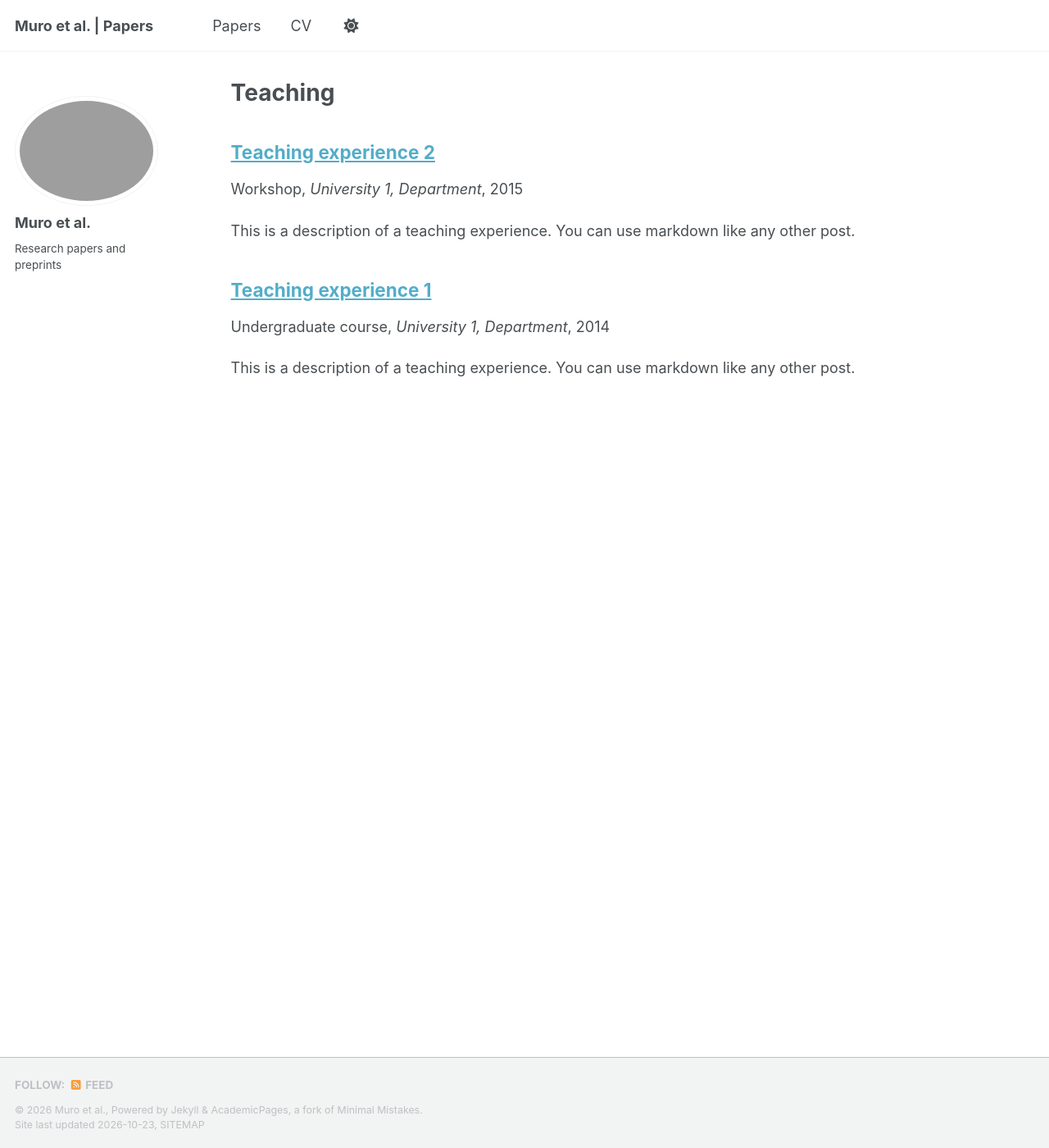
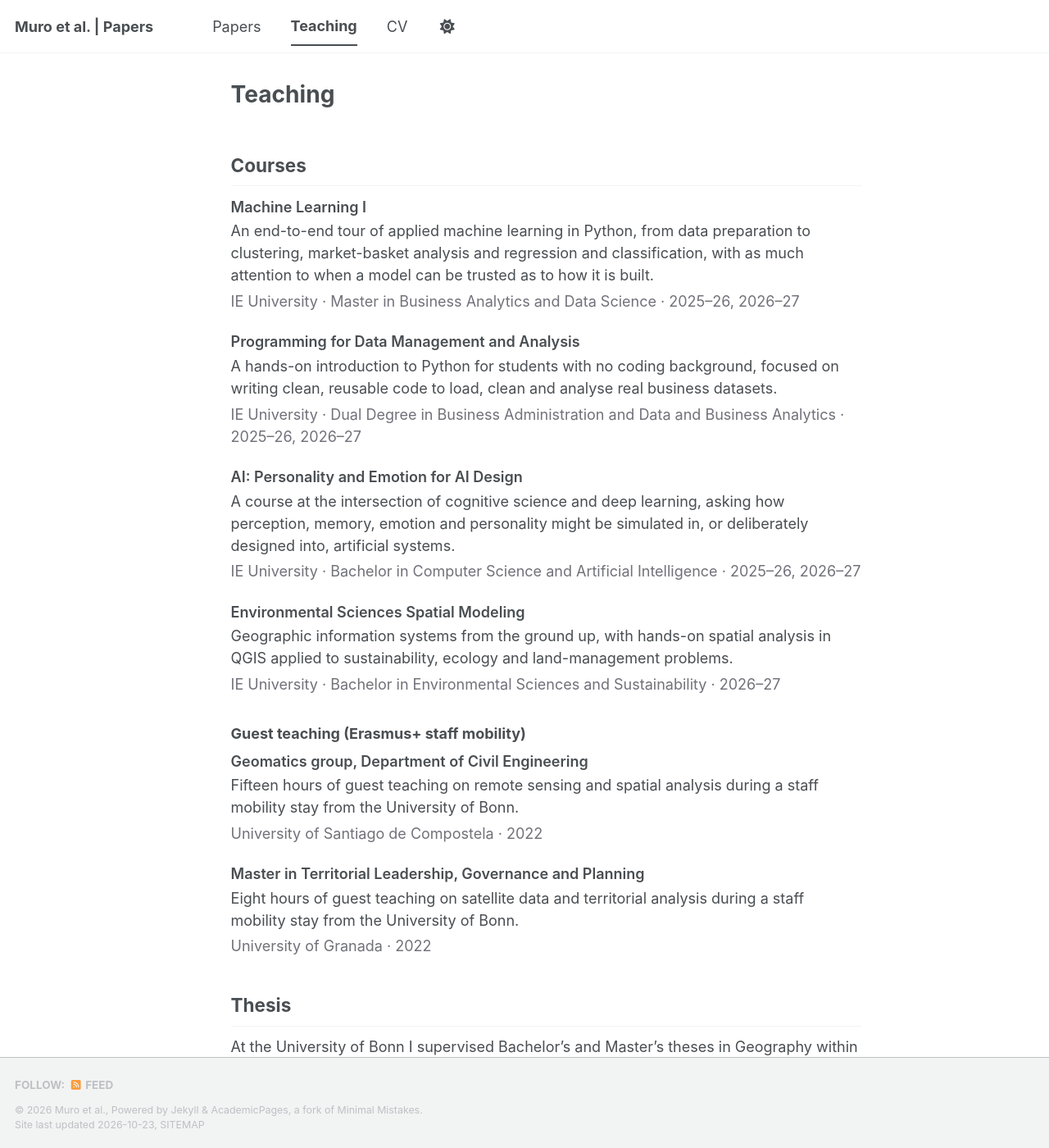
Before and after one commit to Havi-muro/muro-et-al, a Jekyll site: the page built from _pages/teaching.md, in a window 1280 px wide and 1400 px high. Shown: the whole window at 82% size. Built offline with Jekyll 4.4.1, drawn with Linux system fonts in a browser that asks for light colours; a style sheet for code colours, icons or effects is not loaded; some of the changed text lies outside the part shown.

Commit message:
Add teaching and thesis pages

```diff
--- a/_data/navigation.yml
+++ b/_data/navigation.yml
@@ -10,5 +10,7 @@
 main:
   - title: "Papers"
     url: /publications/
+  - title: "Teaching"
+    url: /teaching/
   - title: "CV"
     url: /cv/
--- /dev/null
+++ b/_pages/teaching.md
@@ -0,0 +1,82 @@
+---
+layout: single
+title: "Teaching"
+permalink: /teaching/
+author_profile: false
+excerpt: "Courses taught at IE University, guest teaching in Spain, and thesis supervision at the University of Bonn."
+---
+
+## Courses
+
+<ul class="teaching-list">
+  <li>
+    <p class="teaching-list__title">Machine Learning I</p>
+    <p class="teaching-list__desc">An end-to-end tour of applied machine learning in Python, from data preparation to clustering, market-basket analysis and regression and classification, with as much attention to when a model can be trusted as to how it is built.</p>
+    <p class="teaching-list__meta">IE University · Master in Business Analytics and Data Science · 2025–26, 2026–27</p>
+  </li>
+  <li>
+    <p class="teaching-list__title">Programming for Data Management and Analysis</p>
+    <p class="teaching-list__desc">A hands-on introduction to Python for students with no coding background, focused on writing clean, reusable code to load, clean and analyse real business datasets.</p>
+    <p class="teaching-list__meta">IE University · Dual Degree in Business Administration and Data and Business Analytics · 2025–26, 2026–27</p>
+  </li>
+  <li>
+    <p class="teaching-list__title">AI: Personality and Emotion for AI Design</p>
+    <p class="teaching-list__desc">A course at the intersection of cognitive science and deep learning, asking how perception, memory, emotion and personality might be simulated in, or deliberately designed into, artificial systems.</p>
+    <p class="teaching-list__meta">IE University · Bachelor in Computer Science and Artificial Intelligence · 2025–26, 2026–27</p>
+  </li>
+  <li>
+    <p class="teaching-list__title">Environmental Sciences Spatial Modeling</p>
+    <p class="teaching-list__desc">Geographic information systems from the ground up, with hands-on spatial analysis in QGIS applied to sustainability, ecology and land-management problems.</p>
+    <p class="teaching-list__meta">IE University · Bachelor in Environmental Sciences and Sustainability · 2026–27</p>
+  </li>
+</ul>
+
+### Guest teaching (Erasmus+ staff mobility)
+
+<ul class="teaching-list">
+  <li>
+    <p class="teaching-list__title">Geomatics group, Department of Civil Engineering</p>
+    <p class="teaching-list__desc">Fifteen hours of guest teaching on remote sensing and spatial analysis during a staff mobility stay from the University of Bonn.</p>
+    <p class="teaching-list__meta">University of Santiago de Compostela · 2022</p>
+  </li>
+  <li>
+    <p class="teaching-list__title">Master in Territorial Leadership, Governance and Planning</p>
+    <p class="teaching-list__desc">Eight hours of guest teaching on satellite data and territorial analysis during a staff mobility stay from the University of Bonn.</p>
+    <p class="teaching-list__meta">University of Granada · 2022</p>
+  </li>
+</ul>
+
+## Thesis
+
+At the University of Bonn I supervised Bachelor's and Master's theses in Geography within the SeBAS (Sensing Biodiversity Across Scales) project, mostly on remote sensing of grassland and forest biodiversity with machine learning. I have also acted as first and second examiner for Bachelor's theses at the Geographical Institute.
+
+### Master's theses
+
+<ul class="thesis-list">
+  <li><strong>Jonas Spekker</strong> (2023) – Spatio-temporal analysis of biodiversity using remote sensing and machine learning in managed grasslands in Germany.</li>
+  <li><strong>Robin Cremer</strong> (2022) – Application of machine learning and remote sensing to predict spatial variability of maize yields in the context of conservation agriculture in Southern Africa.</li>
+  <li><strong>Daniel Blum</strong> (2021) – The potential of Sentinel-1 radar images for inferring vegetation structure in grasslands: a case study of biodiversity exploratories in Germany.</li>
+</ul>
+
+### Bachelor's theses
+
+<ul class="thesis-list">
+  <li><strong>Jonas Pischke</strong> (2022) – Leaf area index retrieval in grasslands in Germany using random forest regression and multitemporal UAV and Sentinel-2 imagery.</li>
+  <li><strong>Benjamin Buchendorfer</strong> (2022) – Mapping functional diversity and biomass production of grassland in Germany using UAV images and random forest modelling.</li>
+  <li><strong>Janik Hoffmann</strong> (2022) – Predicting tree species and structural diversity across temperate forest types with satellite remote sensing and deep learning.</li>
+  <li><strong>Leonie Hartog</strong> (2022) – Leaf area index and biomass estimation with PlanetScope imagery and machine learning of grasslands in Germany.</li>
+  <li><strong>Julian Bott</strong> (2021) – Assessing the possibilities of Sentinel-1 time series and the Omnibus algorithm to detect grassland management practices: a case study in the Swabian Jura.</li>
+  <li><strong>Johannes Wilk</strong> (2021) – Spatiotemporal analysis of drought impacts on vegetation using high and moderate resolution satellite time series.</li>
+  <li><strong>Moritz Rubach</strong> (2021) – Investigation of the relationship between remote sensing data from Sentinel-1 and Sentinel-2 and land use in temperate grassland areas in Germany.</li>
+  <li><strong>Maximilian Roth</strong> (2020) – Deriving an essential biodiversity variable on ecosystem fragmentation with remote sensing in German grasslands.</li>
+</ul>
+
+### Thesis examination
+
+<ul class="thesis-list">
+  <li><strong>Timo Matheis</strong> – Modelling potential tree species distributions in German Natura 2000 sites under climate simulations (first examiner).</li>
+  <li><strong>Yannik Montag</strong> – Impact of 2022 floodings in east Australia assessed by remote sensing methods (first examiner).</li>
+  <li><strong>Jonas Pischke</strong> – Leaf area index retrieval in grasslands in Germany using random forest regression and multitemporal UAV and Sentinel-2 imagery (first examiner).</li>
+  <li><strong>Philip Knirsch</strong> – Exploring the possibilities and challenges of using remote sensing to map artisanal and small-scale mining sites in tropical environments: a case study in Mambasa, eastern Congo (second examiner).</li>
+  <li><strong>Johanna Grünmeier</strong> – Subsurface structure of talus slopes and block slopes exemplified by electrical resistivity tomography in the high Andes, Agua Negra, Argentina (second examiner).</li>
+</ul>
--- a/assets/css/main.scss
+++ b/assets/css/main.scss
@@ -47,3 +47,38 @@
 html[data-theme="dark"] .paper-list__meta {
   color: #a1a1aa;
 }
+
+.teaching-list,
+.thesis-list {
+  margin: 0 0 1.5rem;
+  padding: 0;
+  list-style: none;
+}
+
+.teaching-list li {
+  margin-bottom: 1.25rem;
+}
+
+.teaching-list__title {
+  margin: 0 !important;
+  font-size: 1.05rem;
+  font-weight: 600;
+}
+
+.teaching-list__desc {
+  margin: 0.15rem 0 0.25rem !important;
+}
+
+.teaching-list__meta {
+  margin: 0 !important;
+  font-size: 0.9rem;
+  color: #71717a;
+}
+
+html[data-theme="dark"] .teaching-list__meta {
+  color: #a1a1aa;
+}
+
+.thesis-list li {
+  margin-bottom: 0.5rem;
+}
```
